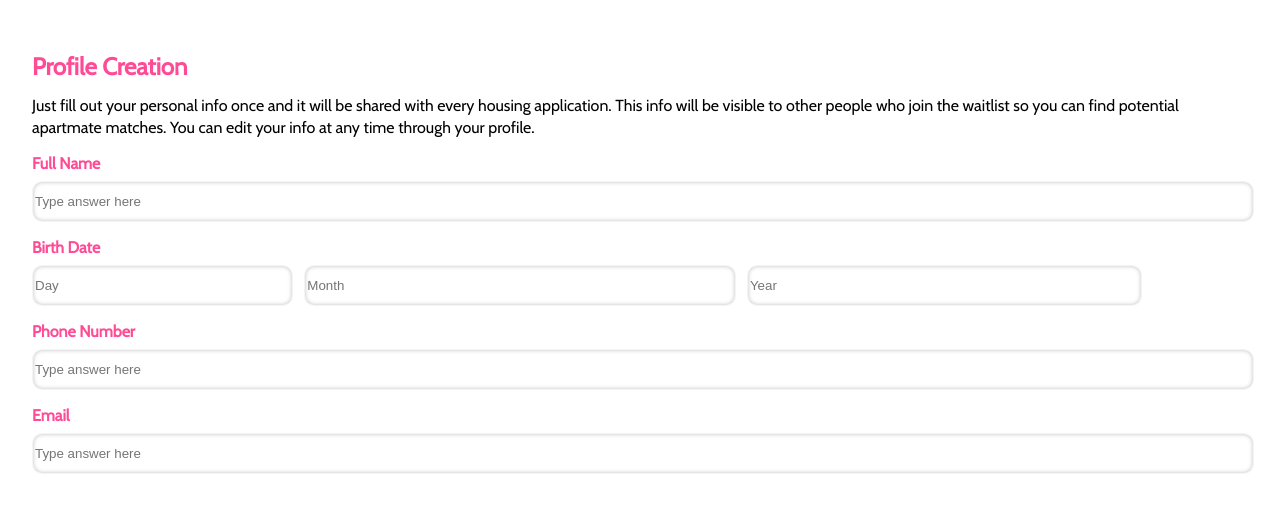
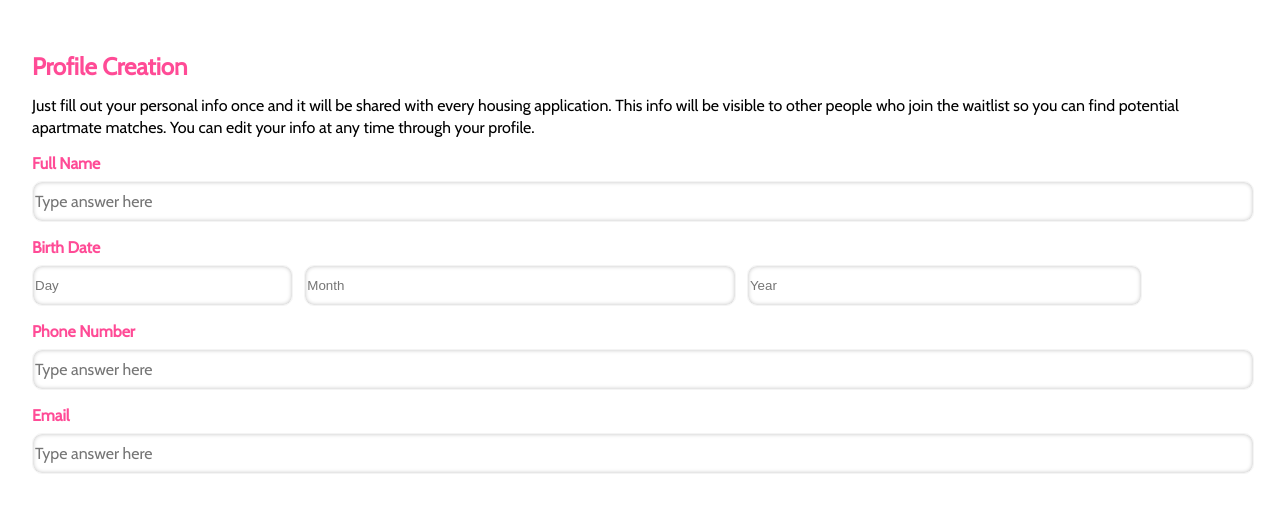
Before and after one commit to apartments-app/front-end, a React (Create React App) app: page /Profile in a window 1280 px wide. Shown: the top 519 px of the page. Built offline with nearby package versions, Linux system fonts and the light colour scheme; a web font is replaced by a local one.

Commit message:
Added font styling.

```diff
--- a/src/components/ProfileStyles/InputStyle.js
+++ b/src/components/ProfileStyles/InputStyle.js
@@ -10,6 +10,12 @@ const InputStyle = styled.input`
   border: 1px solid #F4F4F4;
   margin-top: 5px;
   margin-bottom: 14px;
-`;
+  line-height: 24px;
+  font-family: "Cabin", sans-serif;
+  font-style: normal;
+  font-weight: 400;
+  font-size: 16px;
+  color: #787878;
+`
 
 export default InputStyle;
```
